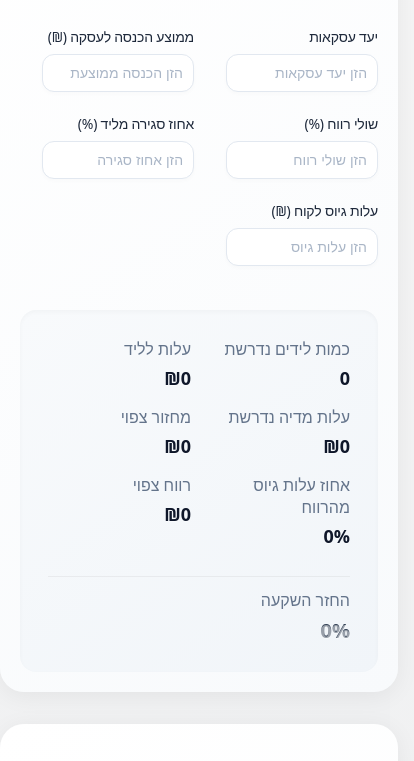
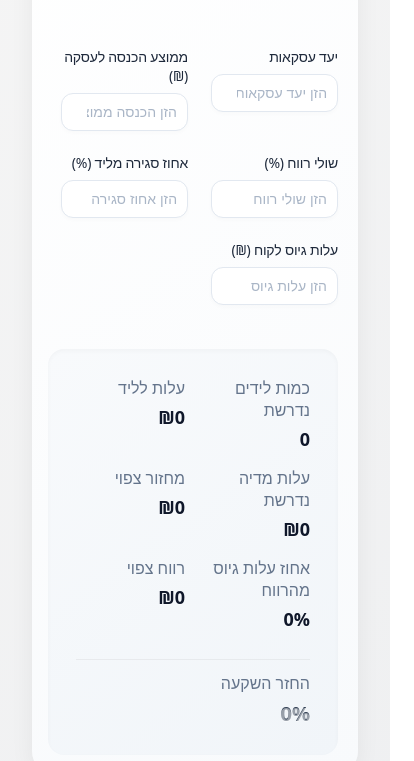
Before and after one commit to dandin8520/calculator_marketing, a plain HTML site: page index.html in a window 390 px wide. Shown: the part 178-939 px from the top of the page, 414 px wide, since content can reach past the window. Drawn offline with Linux system fonts and the light colour scheme.

Commit message:
Update main.css

```diff
--- a/css/main.css
+++ b/css/main.css
@@ -12,7 +12,8 @@ body {
 .main-wrapper {
     max-width: 800px;
     margin: 0 auto;
-    width: 100%;
+    width: calc(100% - 40px); /* Accounting for body padding */
+    box-sizing: border-box;
 }
 
 /* Common Section Styles */
@@ -30,6 +31,7 @@ body {
     border-radius: 24px;
     box-shadow: 0 4px 24px rgba(0, 0, 0, 0.06);
     width: 100%;
+    box-sizing: border-box;
 }
 
 /* Typography */
@@ -44,6 +46,10 @@ h1, h2 {
 @media (max-width: 768px) {
     body {
         padding: 16px;
+    }
+
+    .main-wrapper {
+        width: calc(100% - 32px); /* Accounting for smaller body padding */
     }
 
     .container,
```
